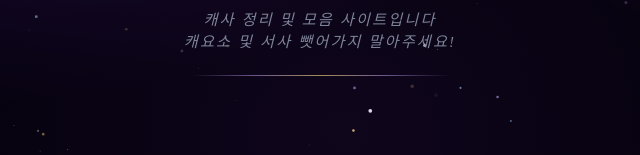
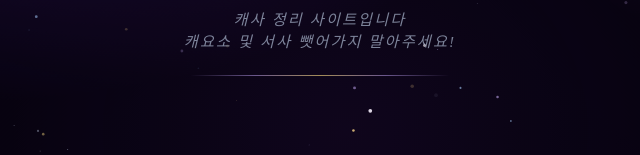
Before and after one commit to 0602CuttyCatty/shellsite, a website: page index.html in a window 1280 px wide. Shown: the part 270-425 px from the top of the page, 320-960 px from the left. Drawn offline with Linux system fonts and the light colour scheme; no server answers; a web font is replaced by a local one.

Commit message:
update index

```diff
--- a/index.html
+++ b/index.html
@@ -20,7 +20,7 @@
       <span class="star-orbit">✺</span>
     </div>
     <h1 class="site-title">Shell Gallery</h1>
-    <p class="site-subtitle">캐사 정리 및 모음 사이트입니다<br>캐요소 및 서사 뺏어가지 말아주세요!</p>
+    <p class="site-subtitle">캐사 정리 사이트입니다<br>캐요소 및 서사 뺏어가지 말아주세요!</p>
     <div class="header-divider"></div>
   </header>
 
```
